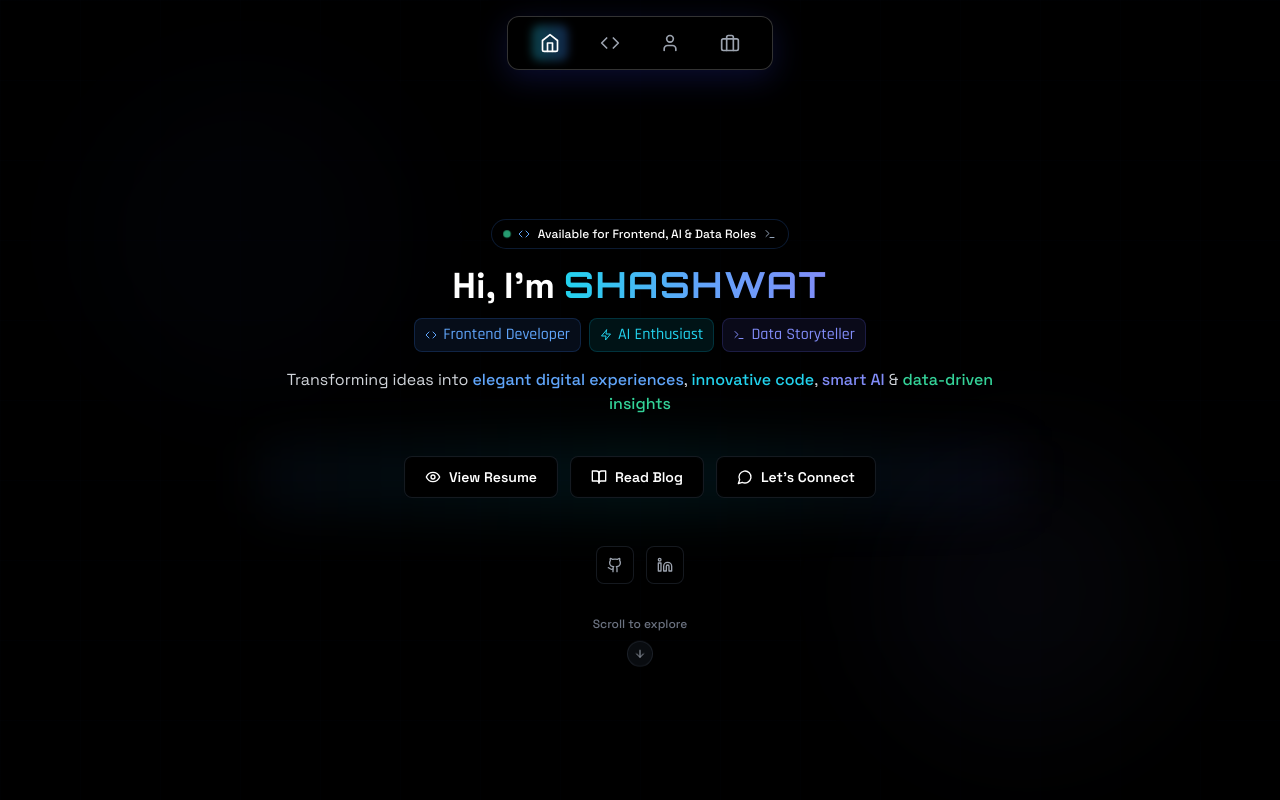
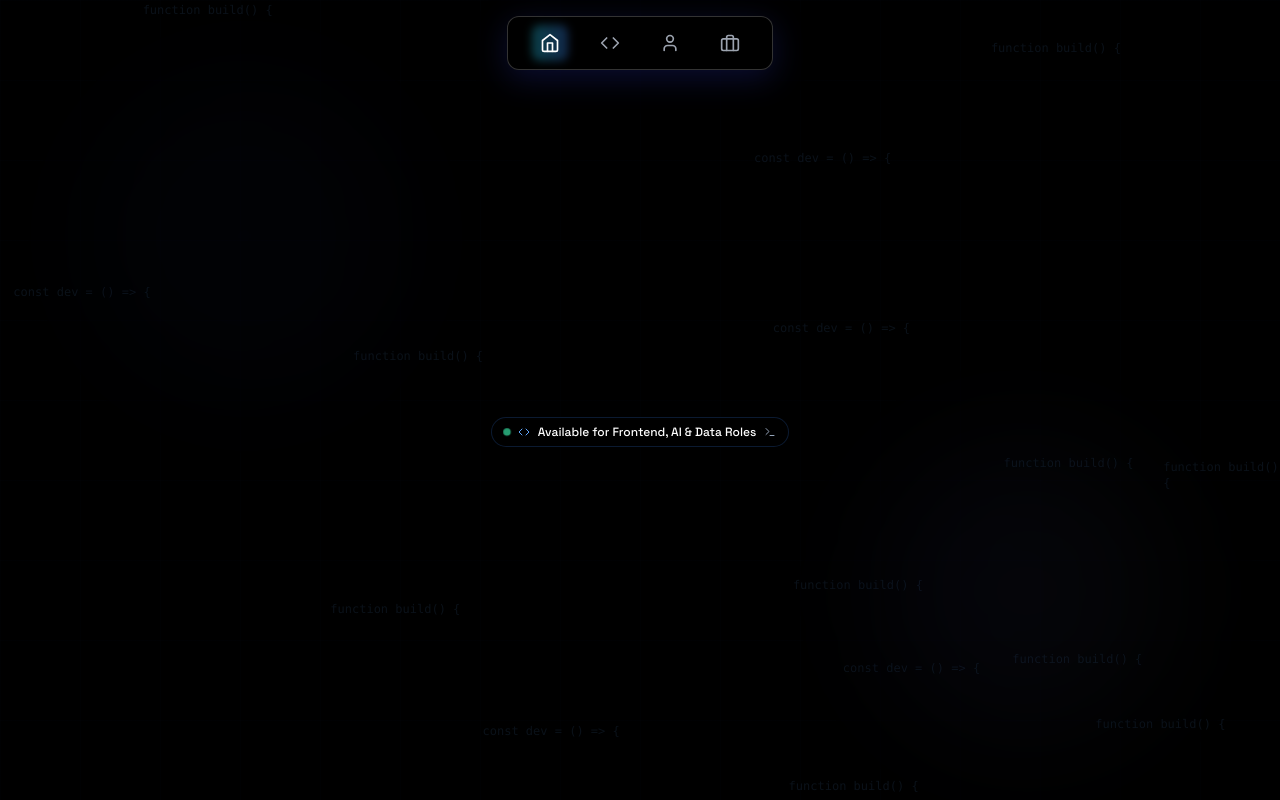
Before and after one commit to 404StudioDev/prject, a React (Vite) app: page / in a window 1280 px wide. Shown: the top 800 px of the page. Built offline with nearby package versions, Linux system fonts and the light colour scheme.

Commit message:
Updated Hero.tsx

```diff
--- a/src/components/Hero.tsx
+++ b/src/components/Hero.tsx
@@ -10,19 +10,36 @@ interface HeroProps {
 export default function Hero({ isDark, onNavigateToBlog }: HeroProps) {
   return (
     <section id="home" className="relative min-h-screen flex items-center justify-center overflow-hidden bg-black pt-20">
-      {/* Background Grid */}
+      {/* Background Grid + Matrix Code */}
       <div className="absolute inset-0">
         <div className="absolute inset-0 bg-[linear-gradient(rgba(59,130,246,0.02)_1px,transparent_1px),linear-gradient(90deg,rgba(59,130,246,0.02)_1px,transparent_1px)] bg-[size:80px_80px] animate-pulse" />
+
         <motion.div
           className="absolute top-20 left-20 w-80 h-80 bg-gradient-to-r from-blue-500/10 to-indigo-500/10 rounded-full blur-3xl"
           animate={{ scale: [1, 1.2, 1], opacity: [0.2, 0.4, 0.2], x: [0, 30, 0], y: [0, -20, 0] }}
           transition={{ duration: 8, repeat: Infinity, ease: "easeInOut" }}
         />
+
         <motion.div
           className="absolute bottom-20 right-20 w-72 h-72 bg-gradient-to-r from-indigo-500/10 to-slate-500/10 rounded-full blur-3xl"
           animate={{ scale: [1.2, 1, 1.2], opacity: [0.3, 0.5, 0.3], x: [0, -30, 0], y: [0, 15, 0] }}
           transition={{ duration: 10, repeat: Infinity, ease: "easeInOut", delay: 2 }}
         />
+
+        {/* Matrix-style falling code */}
+        <div className="absolute inset-0 overflow-hidden pointer-events-none">
+          {[...Array(15)].map((_, i) => (
+            <motion.div
+              key={i}
+              className="absolute text-blue-400/10 text-xs font-mono"
+              style={{ left: `${Math.random() * 100}%`, top: '-10px' }}
+              animate={{ y: ['0vh', '110vh'] }}
+              transition={{ duration: Math.random() * 4 + 3, repeat: Infinity, delay: Math.random() * 5, ease: 'linear' }}
+            >
+              {Math.random() > 0.5 ? 'const dev = () => {' : 'function build() {'}
+            </motion.div>
+          ))}
+        </div>
       </div>
 
       <div className="max-w-5xl mx-auto px-6 py-16 relative z-10">
@@ -41,111 +58,8 @@ export default function Hero({ isDark, onNavigateToBlog }: HeroProps) {
             </motion.div>
           </AnimatedSection>
 
-          <AnimatedSection direction="up" delay={0.2}>
-            <div className="mb-4">
-              <motion.h1
-                className="text-3xl md:text-4xl font-bold mb-3 leading-tight text-white font-space"
-                initial={{ opacity: 0, y: 30 }}
-                animate={{ opacity: 1, y: 0 }}
-                transition={{ duration: 0.8, delay: 0.3 }}
-              >
-                Hi, I'm <span className="bg-gradient-to-r from-cyan-400 via-blue-400 to-indigo-400 bg-clip-text text-transparent font-orbitron tracking-wider">SHASHWAT</span>
-              </motion.h1>
+          {/* ...Remaining unchanged content... */}
 
-              <motion.div className="flex flex-wrap items-center justify-center gap-2 text-sm md:text-base font-medium mb-3">
-                {[{ icon: Code, label: "Frontend Developer", color: "blue" }, { icon: Zap, label: "AI Enthusiast", color: "cyan" }, { icon: Terminal, label: "Data Storyteller", color: "indigo" }].map(({ icon: Icon, label, color }, i) => (
-                  <motion.div
-                    key={i}
-                    className={`flex items-center gap-1.5 px-2.5 py-1 rounded-lg bg-${color}-500/10 border border-${color}-500/20 backdrop-blur-sm text-${color}-400`}
-                    whileHover={{ scale: 1.05, y: -2 }}
-                  >
-                    <Icon className="w-3 h-3" />
-                    <span className="font-rajdhani">{label}</span>
-                  </motion.div>
-                ))}
-              </motion.div>
-            </div>
-          </AnimatedSection>
-
-          <AnimatedSection direction="up" delay={0.4}>
-            <motion.p className="text-sm md:text-base mb-6 max-w-3xl mx-auto leading-relaxed text-gray-300 font-space">
-              Transforming ideas into <span className="text-blue-400 font-medium">elegant digital experiences</span>, <span className="text-cyan-400 font-medium">innovative code</span>, <span className="text-indigo-400 font-medium">smart AI</span> & <span className="text-emerald-400 font-medium">data-driven insights</span>
-            </motion.p>
-          </AnimatedSection>
-
-          <AnimatedSection direction="up" delay={0.6}>
-            <div className="relative mb-8">
-              <div className="absolute inset-0 bg-gradient-to-r from-blue-500/5 via-cyan-500/10 to-indigo-500/5 rounded-2xl blur-xl" />
-              <motion.div className="relative flex flex-col sm:flex-row items-center justify-center gap-3 p-4">
-                {[{
-                  label: "View Resume",
-                  href: "/Shashwat_Resume.pdf",
-                  icon: Eye,
-                  bg: "from-blue-600 via-cyan-600 to-indigo-600",
-                  hover: "text-white",
-                }, {
-                  label: "Read Blog",
-                  onClick: onNavigateToBlog,
-                  icon: BookOpen,
-                  bg: "from-emerald-500 via-cyan-500 to-purple-500",
-                  hover: "text-emerald-400",
-                }, {
-                  label: "Let's Connect",
-                  href: "#contact",
-                  icon: MessageCircle,
-                  bg: "from-blue-500 via-cyan-500 to-indigo-500",
-                  hover: "text-cyan-400",
-                }].map(({ label, icon: Icon, href, onClick, bg, hover }, i) => (
-                  <motion.a
-                    key={i}
-                    href={href}
-                    onClick={onClick}
-                    className={`group relative flex items-center gap-2 px-5 py-2.5 rounded-lg font-semibold text-sm border border-slate-600/30 backdrop-blur-md bg-black/80 ${hover}`}
-                    whileHover={{ scale: 1.05, y: -3 }}
-                    whileTap={{ scale: 0.95 }}
-                  >
-                    <div className={`absolute inset-0 rounded-lg opacity-0 group-hover:opacity-60 transition-opacity duration-300 bg-gradient-to-r ${bg}`} style={{ backgroundSize: '300% 300%', animation: 'gradient-shift 3s ease infinite' }} />
-                    <div className="absolute inset-[1px] rounded-lg bg-black/90 backdrop-blur-md" />
-                    <div className="relative z-10 flex items-center gap-2 text-white">
-                      <Icon className="w-4 h-4" />
-                      <span>{label}</span>
-                    </div>
-                  </motion.a>
-                ))}
-              </motion.div>
-            </div>
-          </AnimatedSection>
-
-          <AnimatedSection direction="up" delay={0.8}>
-            <motion.div className="flex items-center justify-center gap-3 mb-8">
-              {[{ icon: Github, href: "https://github.com/Scriptzstarling", color: "from-gray-600 to-gray-800" }, { icon: Linkedin, href: "https://linkedin.com/in/shashwat8w00", color: "from-blue-600 to-blue-800" }].map(({ icon: Icon, href, color }, i) => (
-                <motion.a
-                  key={i}
-                  href={href}
-                  target="_blank"
-                  rel="noopener noreferrer"
-                  className="group relative p-2.5 rounded-lg transition-all duration-300 backdrop-blur-md border border-slate-600/30 bg-black/60"
-                  whileHover={{ scale: 1.1, y: -3 }}
-                  whileTap={{ scale: 0.9 }}
-                >
-                  <div className={`absolute inset-0 rounded-lg opacity-0 group-hover:opacity-60 bg-gradient-to-r ${color}`} style={{ backgroundSize: '300% 300%', animation: 'gradient-shift 2s ease infinite' }} />
-                  <div className="absolute inset-[1px] rounded-lg bg-black/80 backdrop-blur-md" />
-                  <div className="relative z-10">
-                    <Icon className="w-4 h-4 text-gray-400 group-hover:text-white transition-colors duration-300" />
-                  </div>
-                </motion.a>
-              ))}
-            </motion.div>
-          </AnimatedSection>
-
-          <AnimatedSection direction="up" delay={1}>
-            <motion.div className="flex flex-col items-center gap-1">
-              <span className="text-xs text-gray-500 font-medium font-space">Scroll to explore</span>
-              <motion.div animate={{ y: [0, 6, 0] }} transition={{ duration: 2, repeat: Infinity, ease: "easeInOut" }} className="p-1.5 rounded-full border border-gray-600/30 bg-gray-800/30 backdrop-blur-sm">
-                <ArrowDown className="w-3 h-3 text-gray-400" />
-              </motion.div>
-            </motion.div>
-          </AnimatedSection>
         </div>
       </div>
     </section>
```
